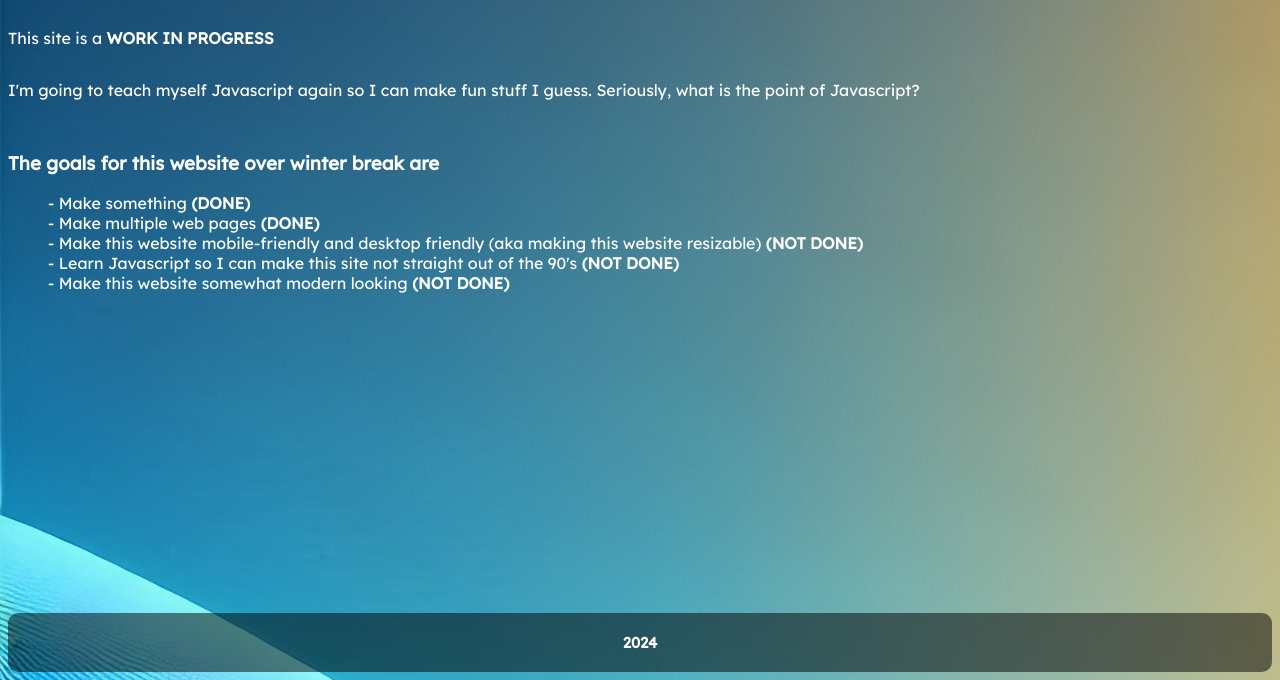
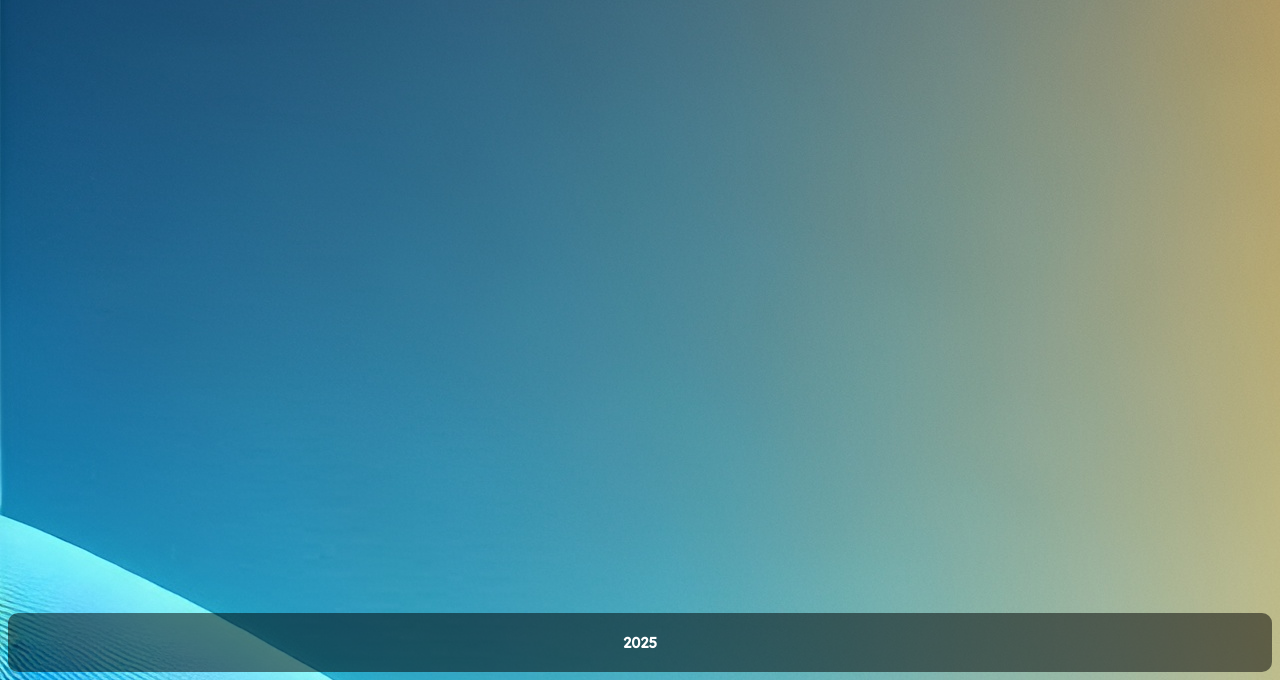
Before and after one commit to marcoparello/mparello-website, a plain HTML site: page index.html in a window 1280 px wide. Shown: the part 136-816 px from the top of the page. Drawn offline with Linux system fonts and the light colour scheme.

Commit message:
Update index.html

```diff
--- a/index.html
+++ b/index.html
@@ -16,6 +16,7 @@
       <li> <a href="index.html">Home</a></li>
       <li> <a href="ctfwriteups.html">CTF Writeups</a></li>
 
+
       </ul>
   </navbar>
 
@@ -26,23 +27,10 @@
     <h1>Welcome to my Website!</h1>
 
 
-   <p> This site is a <strong> WORK IN PROGRESS </strong> </p>
 
-   <p> I'm going to teach myself Javascript again so I can make fun stuff I guess. Seriously, what is the point of Javascript? </p>
-
-   <dl>
-   <h3> The goals for this website over winter break are </h3>
-  <dt>  </dt>
-   <dd>- Make something <strong>(DONE)</strong> </dd>
-   <dd>- Make multiple web pages <strong>(DONE)</strong> </dd>
-   <dd>- Make this website mobile-friendly and desktop friendly (aka making this website resizable) <strong>(NOT DONE)</strong> </dd>
-   <dd>- Learn Javascript so I can make this site not straight out of the 90's <strong>(NOT DONE)</strong> </dd>
-   <dd>- Make this website somewhat modern looking <strong>(NOT DONE)</strong> </dd>
-
-   </dl>
 <!-- footer -->
    <footer>
-   <h4> 2024 </h4>
+   <h4> 2025 </h4>
    </footer>
   </body>
 </html>
```
